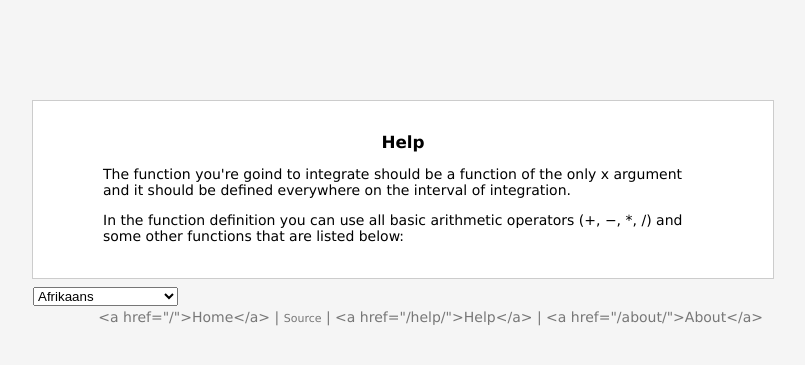
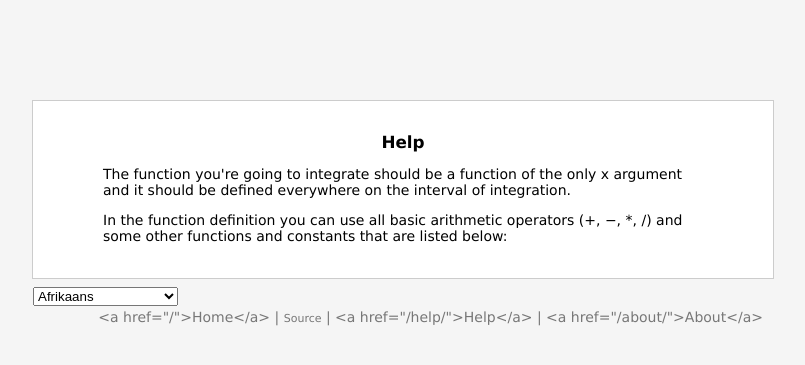
Before and after one commit to KL-7/numintegr, a Django app: template templates/help.html in a window 1280 px wide. Shown: the top 365 px of the page, without its empty margins (237-1042 px from the left). Run offline with Django 3.2, Linux system fonts and the light colour scheme; the template is opened without the code that fills it, so the values that code supplies are empty.

Commit message:
Some typo fixes.

```diff
--- a/core/numi.py
+++ b/core/numi.py
@@ -31,7 +31,7 @@
     except SyntaxError:
         errors.append(_('Failed to parse the function'))
     except NameError:
-        errors.append(_('The function contains some undefined functions or '
+        errors.append(_('The function contains some undefined functions and/or '
                       'variables'))
     except ValueError:
         errors.append(_('The function is not defined on this interval'))
--- a/templates/help.html
+++ b/templates/help.html
@@ -7,8 +7,8 @@
 {% block content %}
     <h1>{% trans "Help" %}</h1>
 	<div class="info">
-		<p>{% trans "The function you're goind to integrate should be a function of the only x argument and it should be defined everywhere on the interval of integration." %}</p>
-		<p>{% trans "In the function definition you can use all basic arithmetic operators (+, &minus;, *, /) and some other functions that are listed below:" %}</p>
+		<p>{% trans "The function you're going to integrate should be a function of the only x argument and it should be defined everywhere on the interval of integration." %}</p>
+		<p>{% trans "In the function definition you can use all basic arithmetic operators (+, &minus;, *, /) and some other functions and constants that are listed below:" %}</p>
 		<ul>
 			{% for function in functions %}
 			<li><span class="function-name">{{ function.name }}</span> &ndash; <span class="function-description">{{ function.desc }}</span></li>
```
Also changed, not shown: locale/ru/LC_MESSAGES/django.po.
